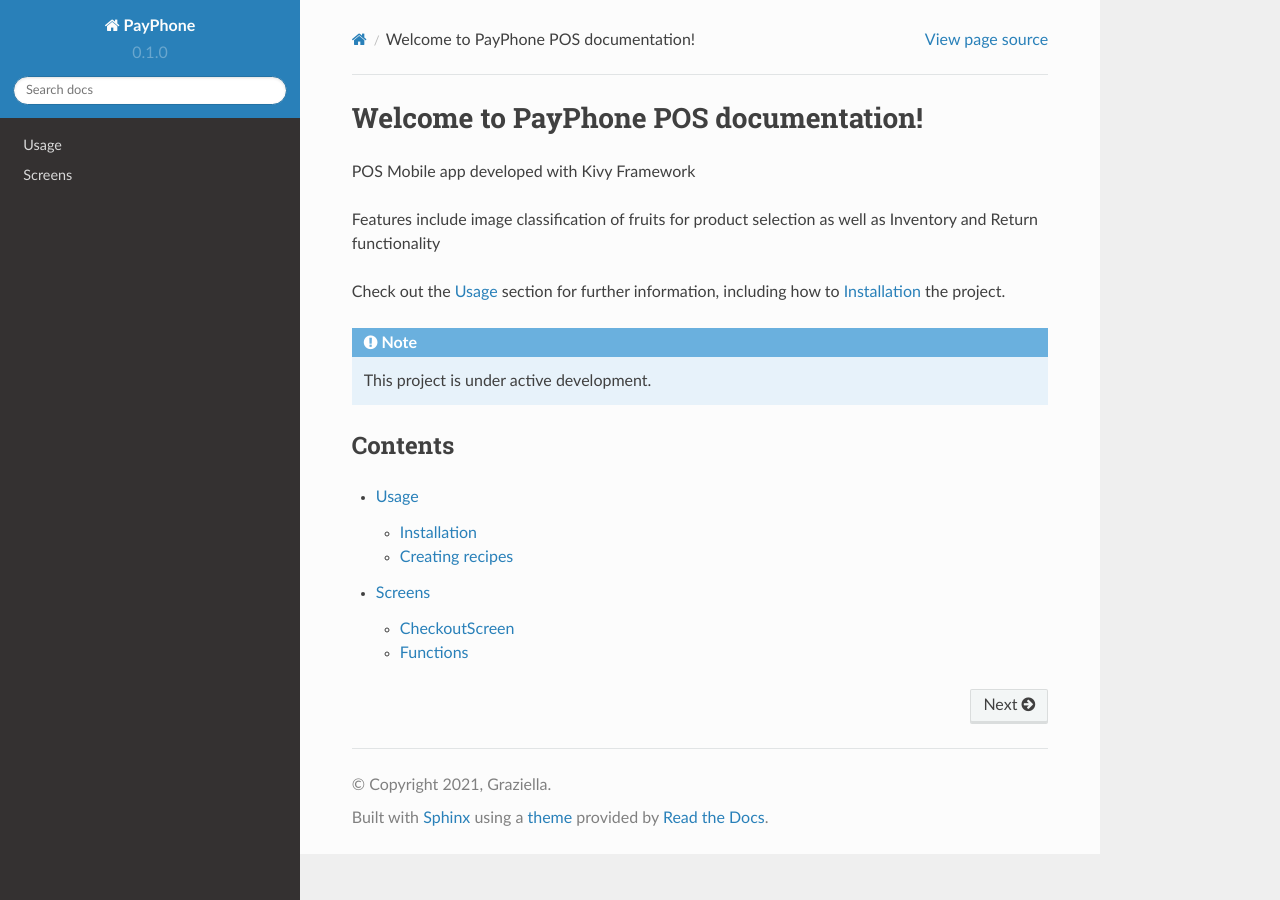
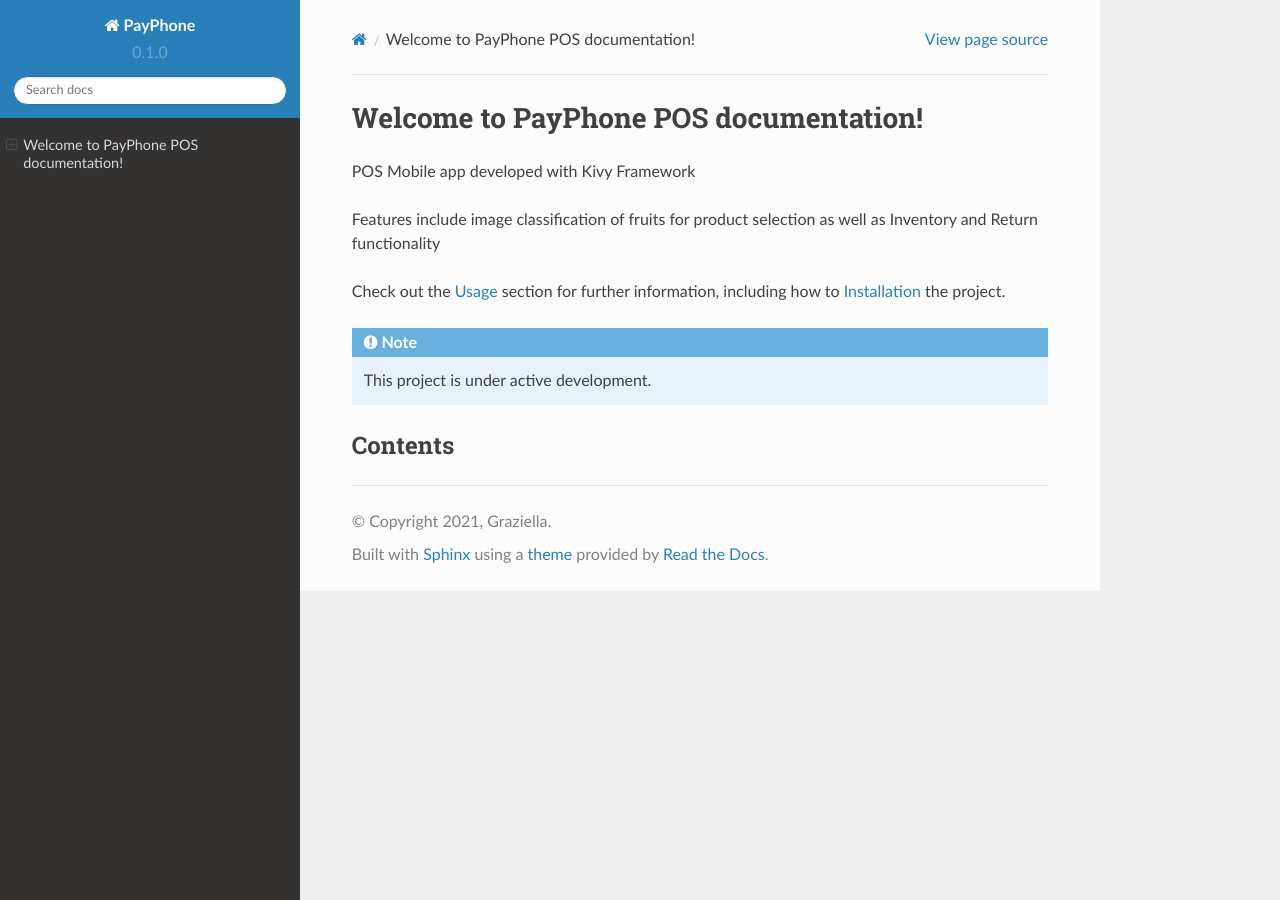
Before and after one commit to Group-3-POS/POS-Documentation, a Sphinx documentation site: the page built from docs/source/index.rst, in a window 1280 px wide. Built offline with Sphinx 7.4.7 and the Read the Docs theme 2.0.0, drawn with Linux system fonts in a browser that asks for light colours; part of the change alters nothing that is shown.

```diff
--- a/docs/source/index.rst
+++ b/docs/source/index.rst
@@ -18,7 +18,7 @@ how to :ref:`installation` the project.
 Contents
 --------
 
-.. toctree::
+.. toctree:
 
    usage
    screens
```
